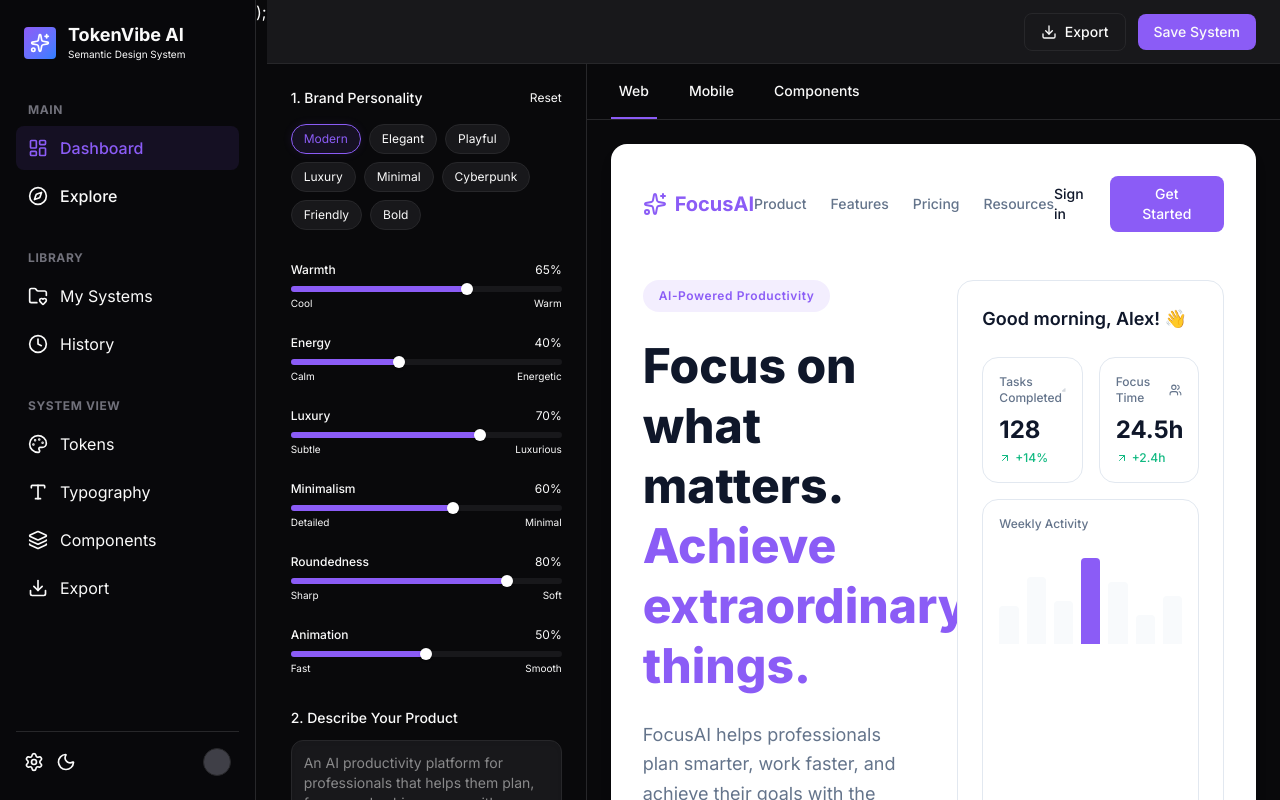
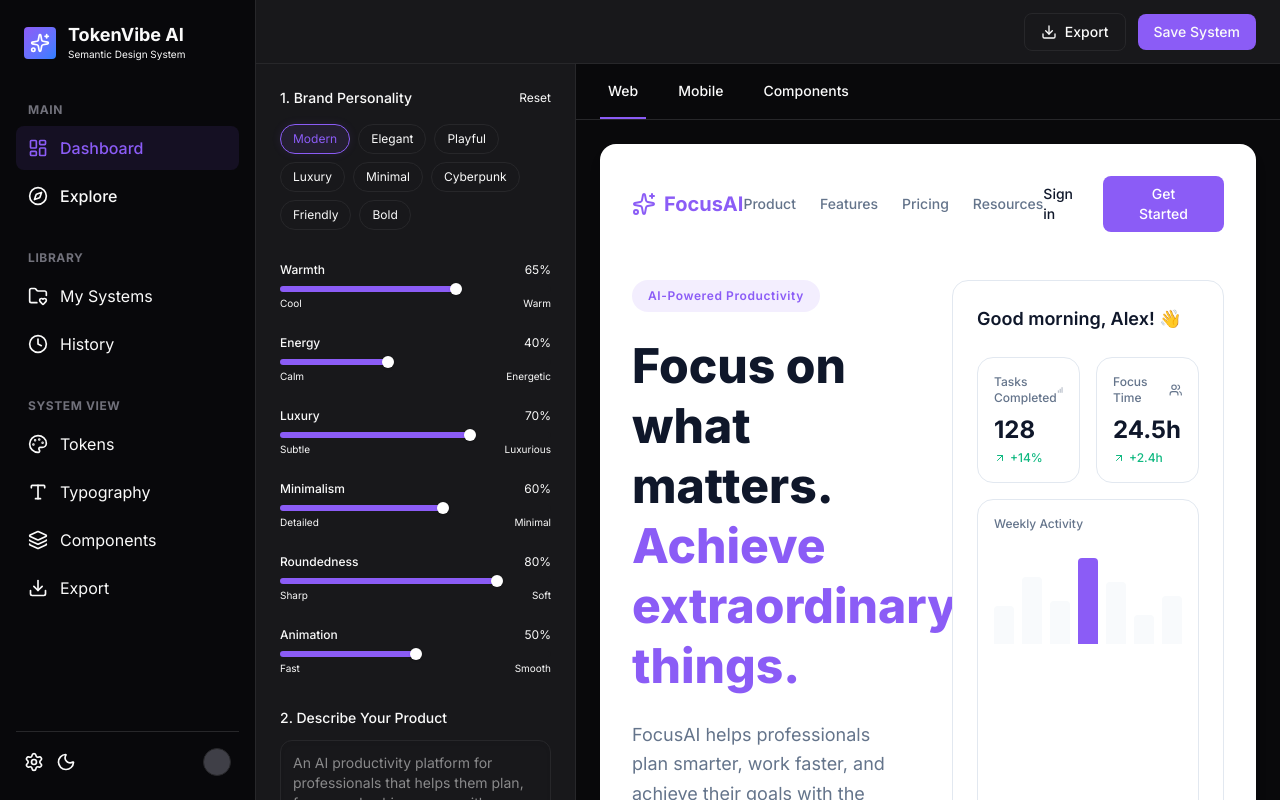
Before and after one commit to vinish-dev/TokenVibe-AI, a Next.js app in the folder apps/client/: page / in a window 1280 px wide. Built offline with nearby package versions, Linux system fonts and the light colour scheme.

Commit message:
improve colors of light mode, remove unwanted character

```diff
--- a/apps/client/src/app/layout.tsx
+++ b/apps/client/src/app/layout.tsx
@@ -18,8 +18,8 @@ export default function RootLayout({
   children: React.ReactNode;
 }>) {
   return (
-    <html lang="en" className={`${inter.variable} dark`}>
-      <body className="min-h-screen bg-background text-foreground flex flex-col font-sans">
+    <html lang="en" className={`${inter.variable} dark`} suppressHydrationWarning>
+      <body className="min-h-screen bg-background text-foreground flex flex-col font-sans" suppressHydrationWarning>
         {children}
       </body>
     </html>
--- a/apps/client/src/app/page.tsx
+++ b/apps/client/src/app/page.tsx
@@ -31,5 +31,5 @@ export default function Home() {
 
       <ExportModal />
     </div>
-  );
+  )
 }
--- a/apps/client/src/components/controls/ControlsPanel.tsx
+++ b/apps/client/src/components/controls/ControlsPanel.tsx
@@ -79,7 +79,7 @@ export function ControlsPanel() {
   };
 
   return (
-    <section className="w-full lg:w-80 border-b lg:border-b-0 lg:border-r border-border bg-[#09090b] p-6 lg:overflow-y-auto custom-scrollbar shrink-0 flex flex-col relative z-10">
+    <section className="w-full lg:w-80 border-b lg:border-b-0 lg:border-r border-border bg-surface p-6 lg:overflow-y-auto custom-scrollbar shrink-0 flex flex-col relative z-10">
 
       <div className="flex justify-between items-center mb-4">
         <h2 className="text-sm font-medium">1. Brand Personality</h2>
--- a/apps/client/src/components/layout/Sidebar.tsx
+++ b/apps/client/src/components/layout/Sidebar.tsx
@@ -159,7 +159,6 @@ export function Sidebar() {
         )}
       </AnimatePresence>
     </aside>
-  );
   </>
 )
 }
```
